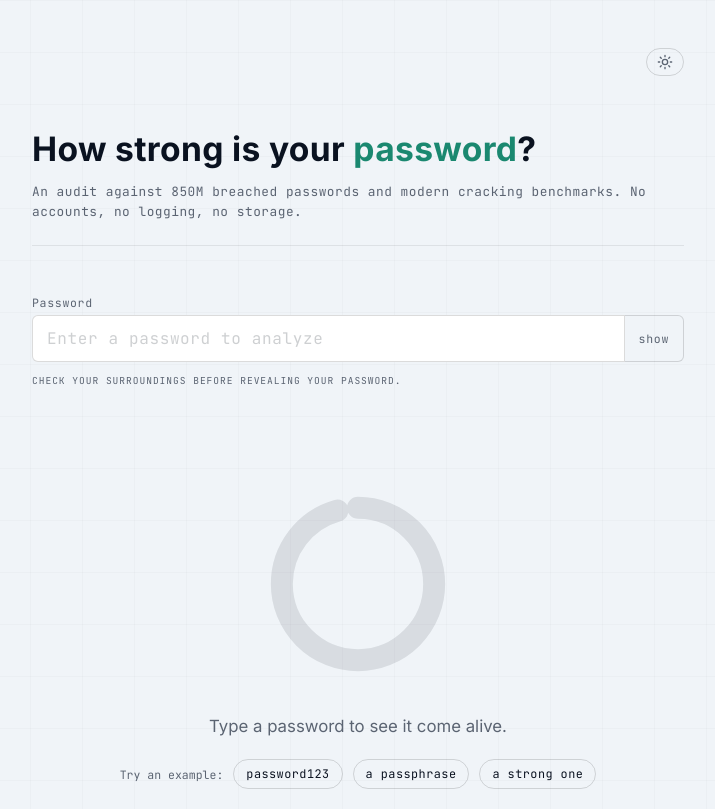
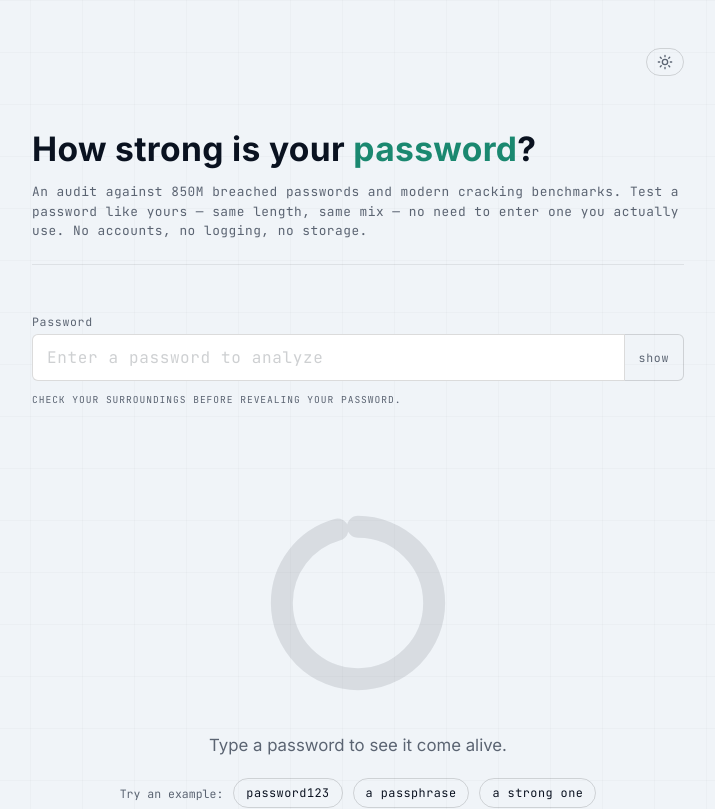
Before and after one commit to cyberpsyon/pw-validator, a React (Vite) app: page / in a window 1280 px wide. Shown: the top 809 px of the page, without its empty margins (282-997 px from the left). Built offline with nearby package versions, Linux system fonts and the light colour scheme.

Commit message:
Reframe privacy messaging: test a lookalike, not a password in use

```diff
--- a/src/components/App.jsx
+++ b/src/components/App.jsx
@@ -35,7 +35,7 @@ export default function App() {
       <SettingsBar />
       <header className="app-header">
         <h1 className="app-title">How strong is your <span className="app-title-accent">password</span>?</h1>
-        <p className="app-tagline">An audit against 850M breached passwords and modern cracking benchmarks. No accounts, no logging, no storage.</p>
+        <p className="app-tagline">An audit against 850M breached passwords and modern cracking benchmarks. Test a password like yours — same length, same mix — no need to enter one you actually use. No accounts, no logging, no storage.</p>
       </header>
 
       <PasswordInput value={password} onChange={setPassword} />
```
Also changed, not shown: 1 other file (tests, documents, lock files or other folders).
